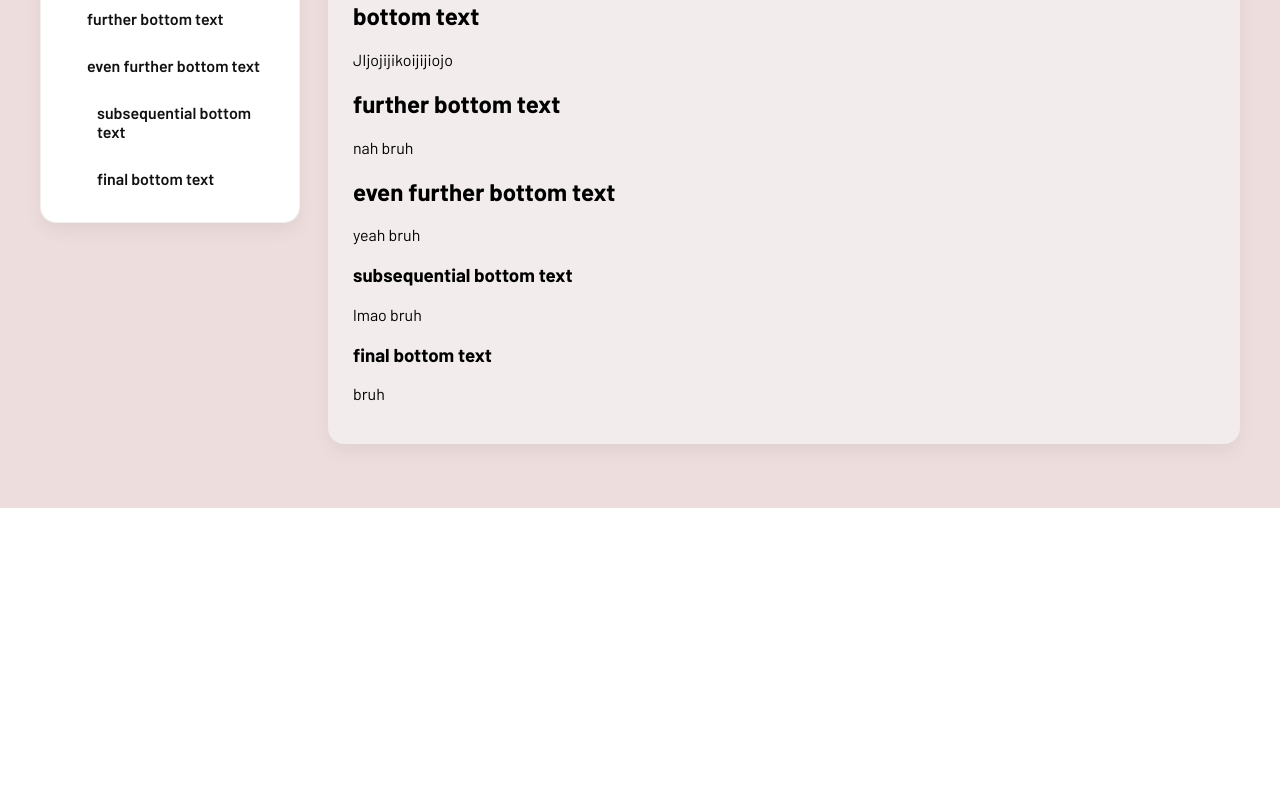
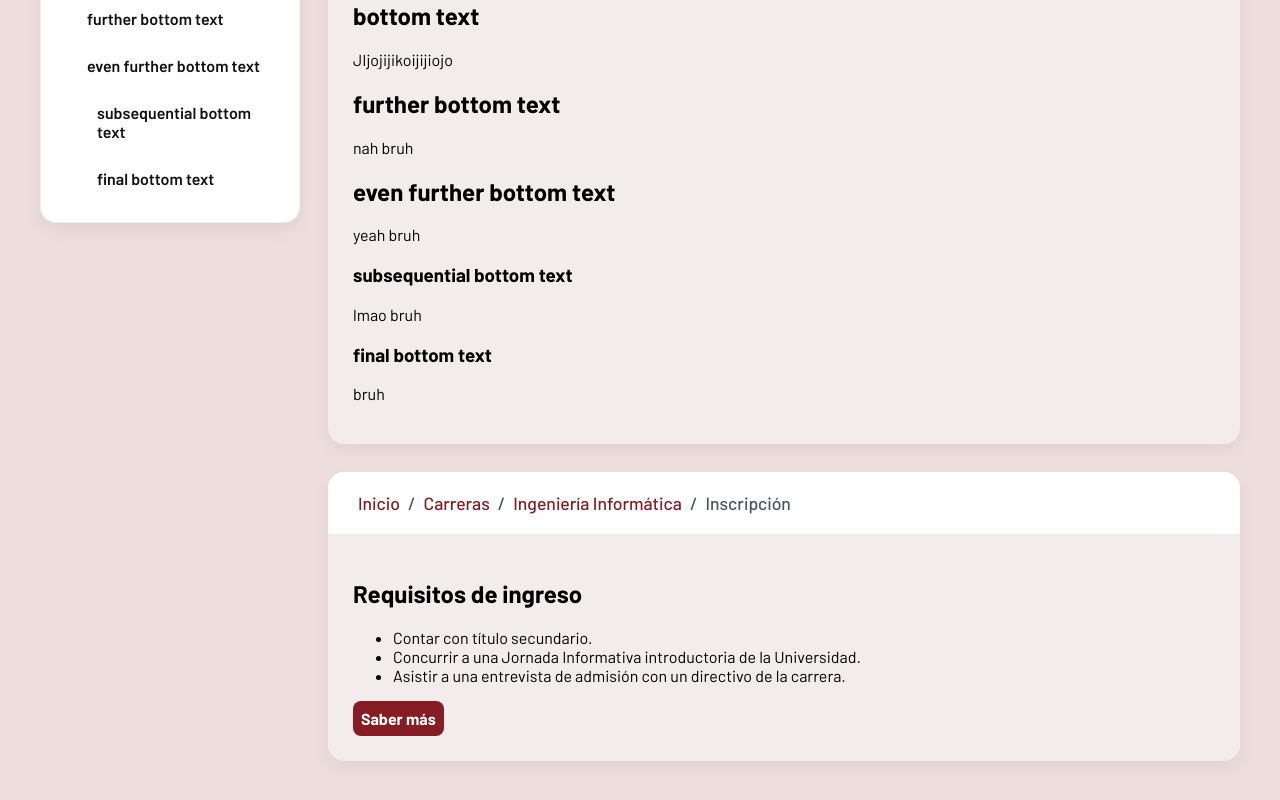
Before and after one commit to gerardowacker/conexionub, a Next.js app: page /carreras/ingenieria-informatica in a window 1280 px wide. Shown: the part 436-1236 px from the top of the page. Before the commit the page ends 944 px from the top, so only its background shows below. Built offline with nearby package versions, Linux system fonts and the light colour scheme.

Commit message:
Added a new section in `DegreePage`

```diff
--- a/src/app/carreras/[slug]/page.module.css
+++ b/src/app/carreras/[slug]/page.module.css
@@ -31,6 +31,16 @@
     color: var(--ub-red, #861c24);
 }
 
+.button {
+    display: inline-block;
+    background: var(--ub-red, #861c24);
+    color: #fff;
+    padding: 0.5rem;
+    border-radius: 0.5rem;
+    text-decoration: none;
+    font-weight: 700;
+}
+
 @media (max-width: 900px) {
     .degree-layout {
         grid-template-columns: 1fr;
--- a/src/app/carreras/[slug]/page.tsx
+++ b/src/app/carreras/[slug]/page.tsx
@@ -80,12 +80,28 @@ export default async function DegreePage({params}: { params: { slug: string } })
                 <Toc headings={headings}/>
                 <Container
                     id="informaticacontent"
-                    crumb={["Inicio",
+                    crumb={[<Link key={'inicio'} href={'/'}>Inicio</Link>,
                         <Link key={'Carreras'} href={'/#carreras'}>Carreras</Link>,
-                        <Link key="Ingeniería en Informática"
-                              href={"/carreras/" + degree.slug}>{degree.metadata.title}</Link>
+                        <Link key={degree.slug}
+                              href={"/carreras/" + degree.slug}>{degree.metadata.title}</Link>,
+                        'Contenido'
                     ]}>
                     <CustomMDX source={degree.content}/>
+                </Container>
+                <div />
+                <Container id={'contacto'} crumb={[<Link key={'inicio'} href={'/'}>Inicio</Link>,
+                    <Link key={'Carreras'} href={'/#carreras'}>Carreras</Link>,
+                    <Link key="Ingeniería en Informática"
+                          href={"/carreras/" + degree.slug}>{degree.metadata.title}</Link>,
+                    'Inscripción'
+                ]}>
+                    <h2>Requisitos de ingreso</h2>
+                    <ul>
+                        <li>Contar con título secundario.</li>
+                        <li>Concurrir a una Jornada Informativa introductoria de la Universidad.</li>
+                        <li>Asistir a una entrevista de admisión con un directivo de la carrera.</li>
+                    </ul>
+                    <Link className={styles['button']} href={'https://ub.edu.ar/ingreso/ingreso-ub'}>Saber más</Link>
                 </Container>
             </div>
         </>
```
